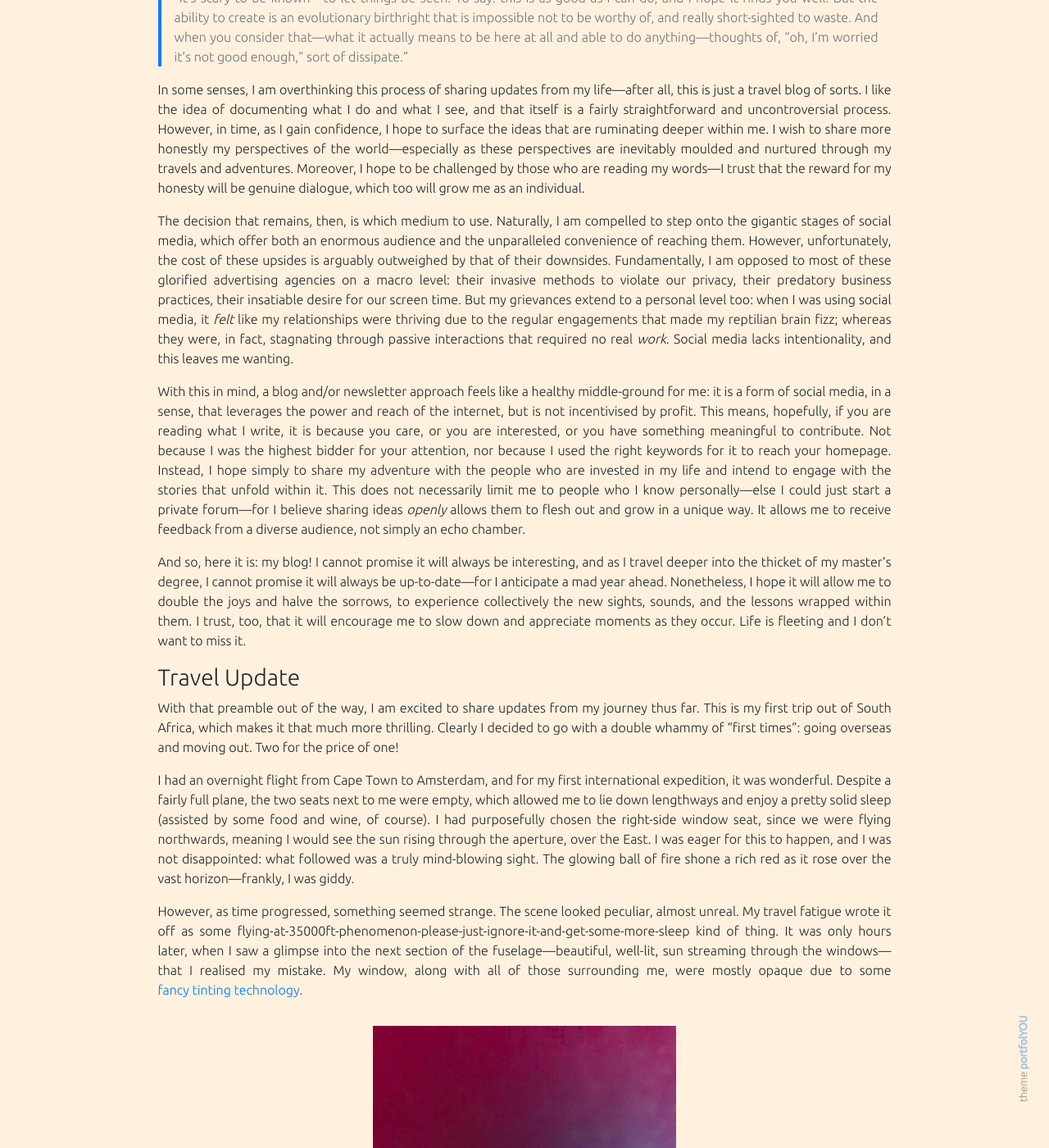
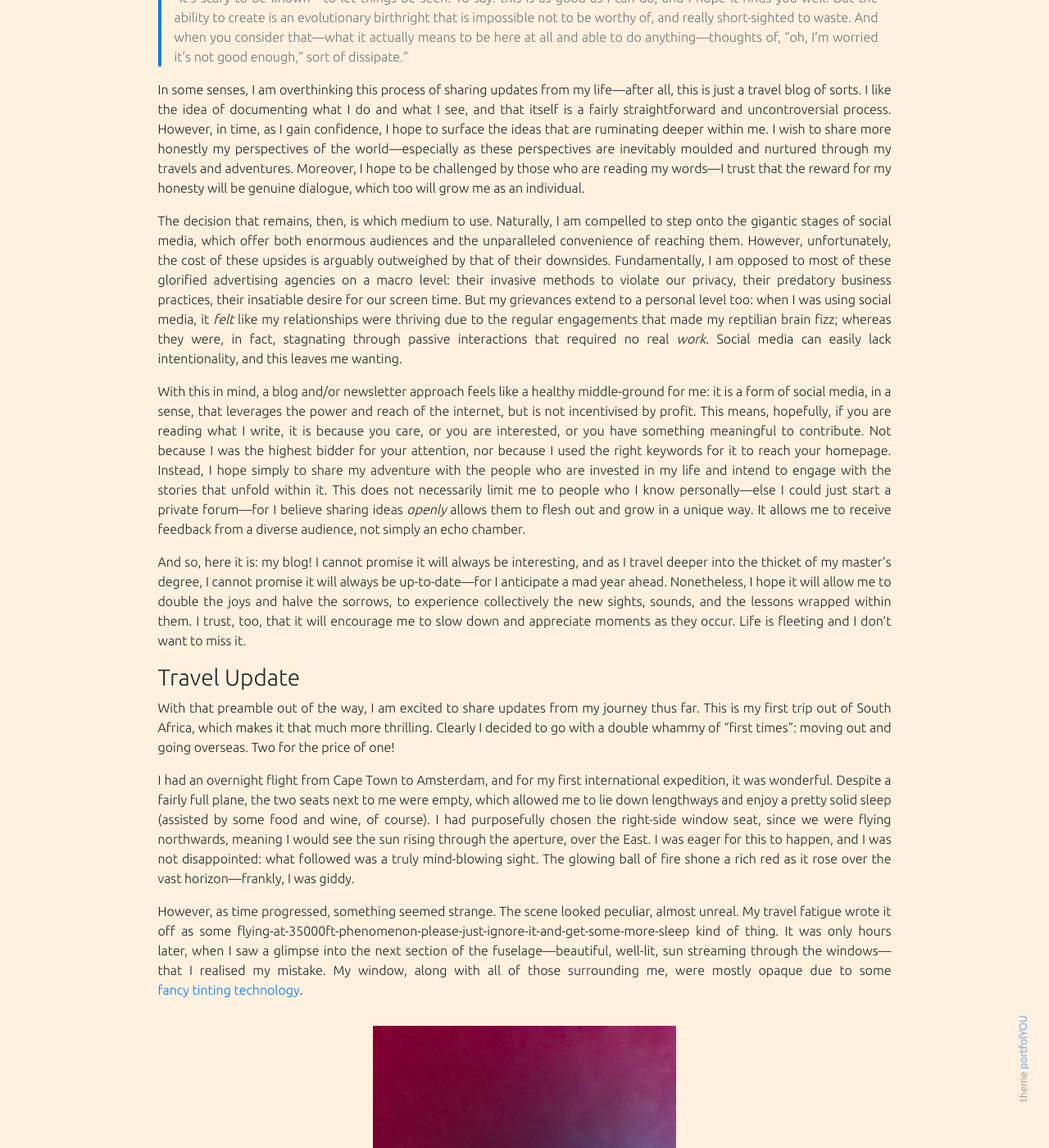
Before and after one commit to callumtilbury/callumtilbury.github.io, a Jekyll site: the page built from _posts/2021-08-29-starting-an-adventure.md, in a window 1280 px wide and 1400 px high, scrolled down 610 px. Shown: the whole window at 82% size. Built offline with Jekyll 4.4.1, drawn with Linux system fonts in a browser that asks for light colours; nearby versions of some CDN libraries; our own code applies the rules of GitHub Pages for plain Markdown files; some of the changed text lies outside the part shown.

Commit message:
Minor typo updates for blog.

```diff
--- a/_posts/2021-08-29-starting-an-adventure.md
+++ b/_posts/2021-08-29-starting-an-adventure.md
@@ -17,7 +17,7 @@ Of course, doing so is daunting. It is saying: this is me, this is my life, thes
 
 In some senses, I am overthinking this process of sharing updates from my life---after all, this is just a travel blog of sorts. I like the idea of documenting what I do and what I see, and that itself is a fairly straightforward and uncontroversial process. However, in time, as I gain confidence, I hope to surface the ideas that are ruminating deeper within me. I wish to share more honestly my perspectives of the world---especially as these perspectives are inevitably moulded and nurtured through my travels and adventures. Moreover, I hope to be challenged by those who are reading my words---I trust that the reward for my honesty will be genuine dialogue, which too will grow me as an individual.
 
-The decision that remains, then, is which medium to use. Naturally, I am compelled to step onto the gigantic stages of social media, which offer both an enormous audience and the unparalleled convenience of reaching them. However, unfortunately, the cost of these upsides is arguably outweighed by that of their downsides. Fundamentally, I am opposed to most of these glorified advertising agencies on a macro level: their invasive methods to violate our privacy, their predatory business practices, their insatiable desire for our screen time. But my grievances extend to a personal level too: when I was using social media, it *felt* like my relationships were thriving due to the regular engagements that made my reptilian brain fizz; whereas they were, in fact, stagnating through passive interactions that required no real *work*. Social media lacks intentionality, and this leaves me wanting.
+The decision that remains, then, is which medium to use. Naturally, I am compelled to step onto the gigantic stages of social media, which offer both enormous audiences and the unparalleled convenience of reaching them. However, unfortunately, the cost of these upsides is arguably outweighed by that of their downsides. Fundamentally, I am opposed to most of these glorified advertising agencies on a macro level: their invasive methods to violate our privacy, their predatory business practices, their insatiable desire for our screen time. But my grievances extend to a personal level too: when I was using social media, it *felt* like my relationships were thriving due to the regular engagements that made my reptilian brain fizz; whereas they were, in fact, stagnating through passive interactions that required no real *work*. Social media can easily lack intentionality, and this leaves me wanting.
 
 With this in mind, a blog and/or newsletter approach feels like a healthy middle-ground for me: it is a form of social media, in a sense, that leverages the power and reach of the internet, but is not incentivised by profit. This means, hopefully, if you are reading what I write, it is because you care, or you are interested, or you have something meaningful to contribute. Not because I was the highest bidder for your attention, nor because I used the right keywords for it to reach your homepage. Instead, I hope simply to share my adventure with the people who are invested in my life and intend to engage with the stories that unfold within it. This does not necessarily limit me to people who I know personally---else I could just start a private forum---for I believe sharing ideas *openly* allows them to flesh out and grow in a unique way. It allows me to receive feedback from a diverse audience, not simply an echo chamber.
 
@@ -25,7 +25,7 @@ And so, here it is: my blog! I cannot promise it will always be interesting, and
 
 ### Travel Update
 
-With that preamble out of the way, I am excited to share updates from my journey thus far. This is my first trip out of South Africa, which makes it that much more thrilling. Clearly I decided to go with a double whammy of "first times": going overseas and moving out. Two for the price of one!
+With that preamble out of the way, I am excited to share updates from my journey thus far. This is my first trip out of South Africa, which makes it that much more thrilling. Clearly I decided to go with a double whammy of "first times": moving out and going overseas. Two for the price of one!
 
 I had an overnight flight from Cape Town to Amsterdam, and for my first international expedition, it was wonderful. Despite a fairly full plane, the two seats next to me were empty, which allowed me to lie down lengthways and enjoy a pretty solid sleep (assisted by some food and wine, of course). I had purposefully chosen the right-side window seat, since we were flying northwards, meaning I would see the sun rising through the aperture, over the East. I was eager for this to happen, and I was not disappointed: what followed was a truly mind-blowing sight. The glowing ball of fire shone a rich red as it rose over the vast horizon---frankly, I was giddy.
 
```
Also changed, not shown: other parts of _posts/2021-08-29-starting-an-adventure.md (+4 -4 lines).
